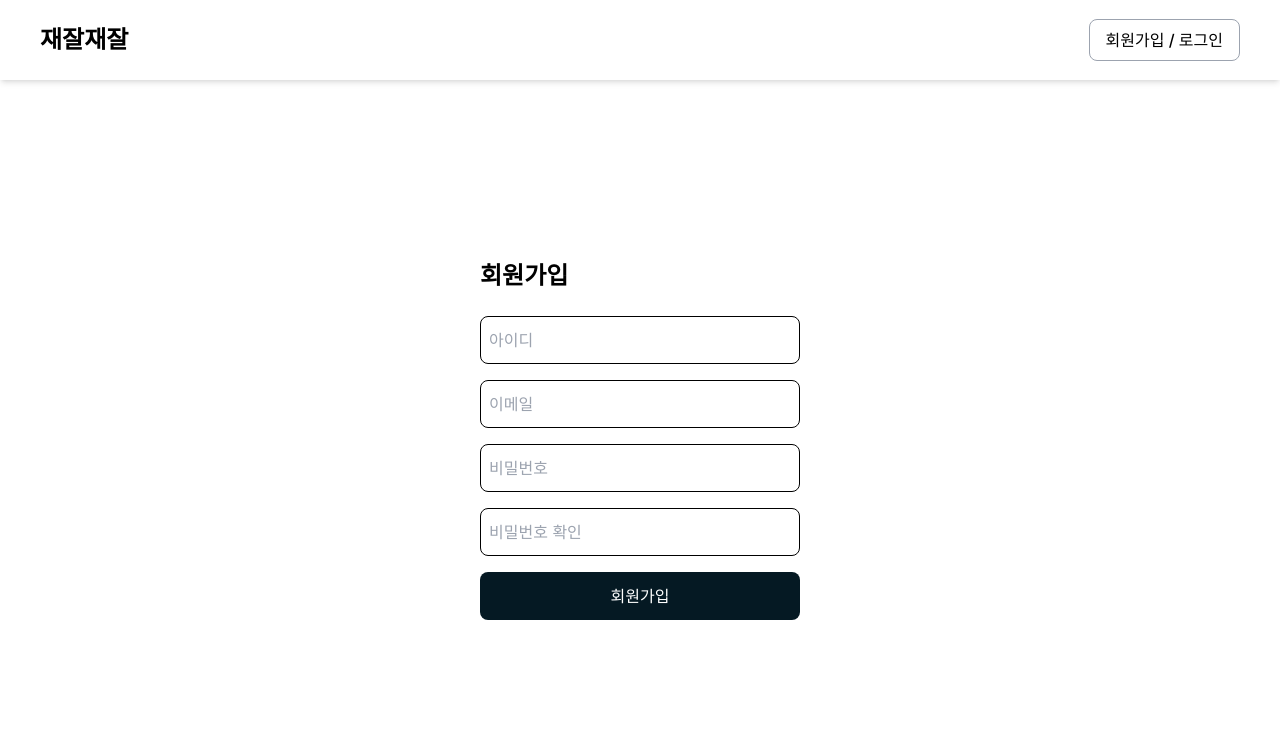
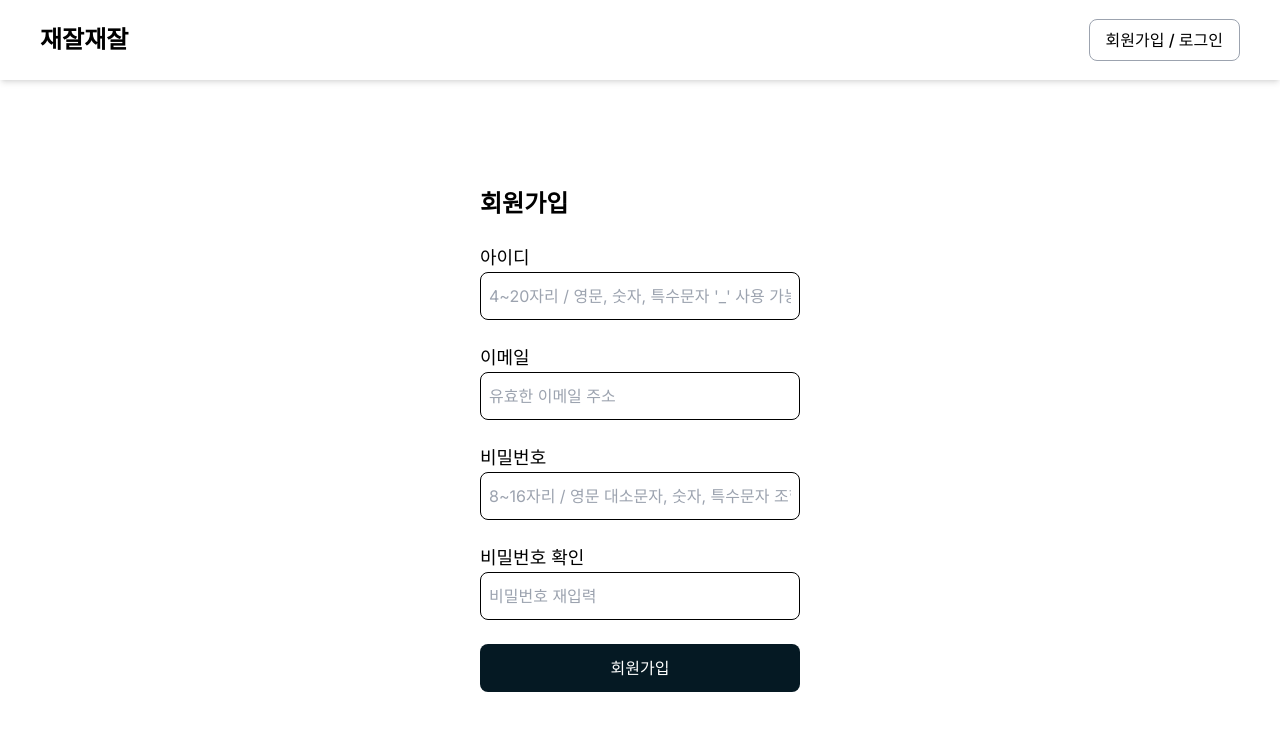
Before and after one commit to jaejaljaejal/jaejaljaejal, a Next.js app in the folder jaejaljaejal-front/: page /signup in a window 1280 px wide. Shown: the top 730 px of the page. Built offline with nearby package versions, Linux system fonts and the light colour scheme.

Commit message:
placeholder 추가

```diff
--- a/jaejaljaejal-front/app/signup/page.tsx
+++ b/jaejaljaejal-front/app/signup/page.tsx
@@ -9,27 +9,39 @@ const SignupPage = () => {
       <Header />
       <div className="w-screen bg-white h-90vh flex flex-col items-center justify-center">
         <p className="w-80 mb-6 text-black text-2xl font-bold">회원가입</p>
-        <form className="flex flex-col space-y-4">
+        <form className="flex flex-col space-y-6">
+          <div className="flex flex-col w-80">
+            <p className="text-black text-lg">아이디</p>
             <input
               type="text"
-            placeholder="아이디"
-            className="w-80 h-12 border border-black border-1 p-2 rounded-lg text-black"
+              placeholder="4~20자리 / 영문, 숫자, 특수문자 '_' 사용 가능"
+              className="w-full h-12 border border-black border-1 p-2 rounded-lg text-black"
             />
+          </div>
+          <div className="flex flex-col w-80">
+            <p className="text-black text-lg">이메일</p>
             <input
               type="email"
-            placeholder="이메일"
-            className="w-80 h-12 border border-black border-1 p-2 rounded-lg text-black"
+              placeholder="유효한 이메일 주소"
+              className="w-full h-12 border border-black border-1 p-2 rounded-lg text-black"
             />
+          </div>
+          <div className="flex flex-col w-80">
+            <p className="text-black text-lg">비밀번호</p>
             <input
               type="password"
-            placeholder="비밀번호"
-            className="w-80 h-12 border border-black border-1 p-2 rounded-lg text-black"
+              placeholder="8~16자리 / 영문 대소문자, 숫자, 특수문자 조합"
+              className="w-full h-12 border border-black border-1 p-2 rounded-lg text-black"
             />
+          </div>
+          <div className="flex flex-col w-80">
+            <p className="text-black text-lg">비밀번호 확인</p>
             <input
               type="password"
-            placeholder="비밀번호 확인"
-            className="w-80 h-12 border border-black border-1 p-2 rounded-lg text-black"
+              placeholder="비밀번호 재입력"
+              className="w-full h-12 border border-black border-1 p-2 rounded-lg text-black"
             />
+          </div>
           <button
             type="submit"
             className="w-80 h-12 px-4 py-2 bg-custom text-white rounded-lg hover:bg-custom"
```
Lines whose indentation alone changed are shown as unchanged.
